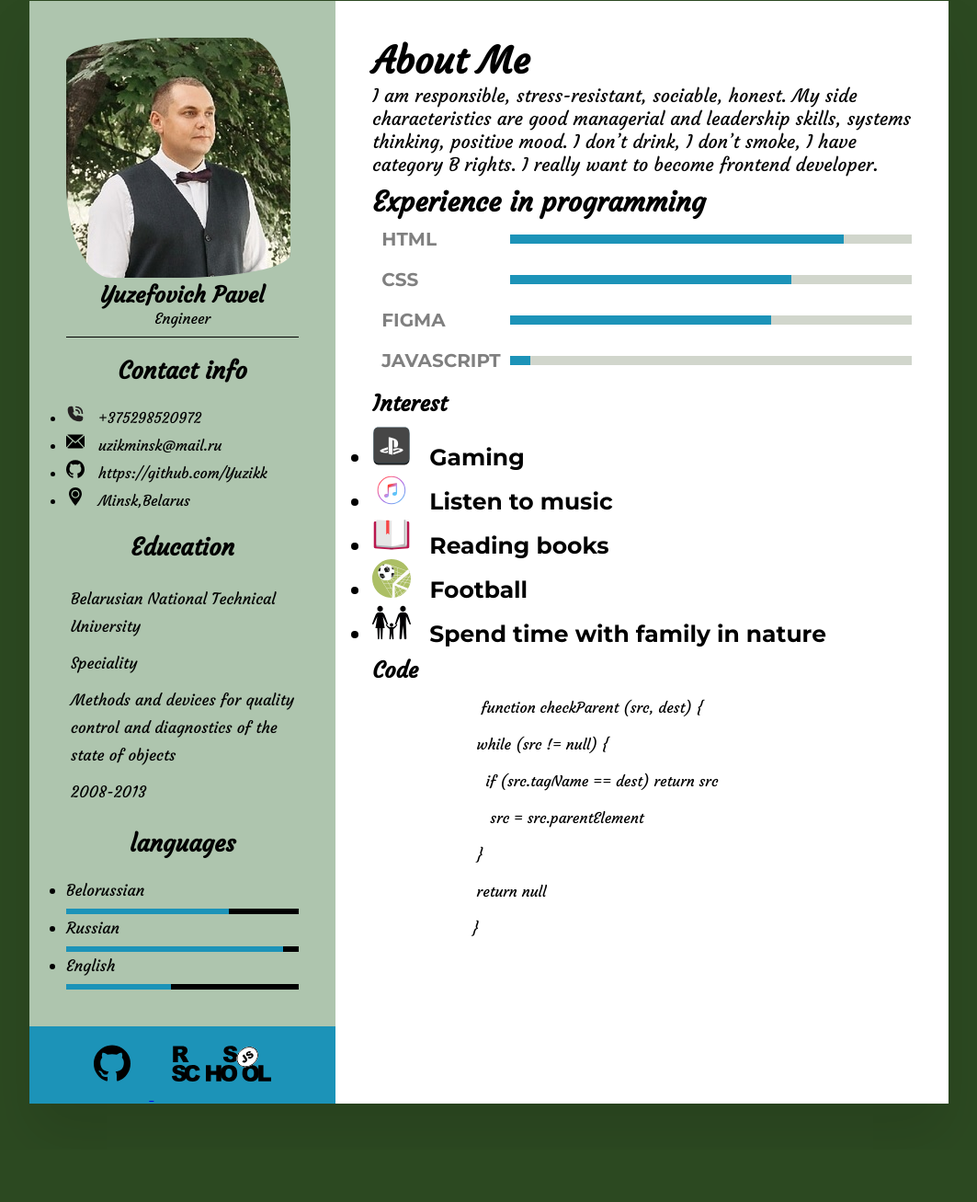
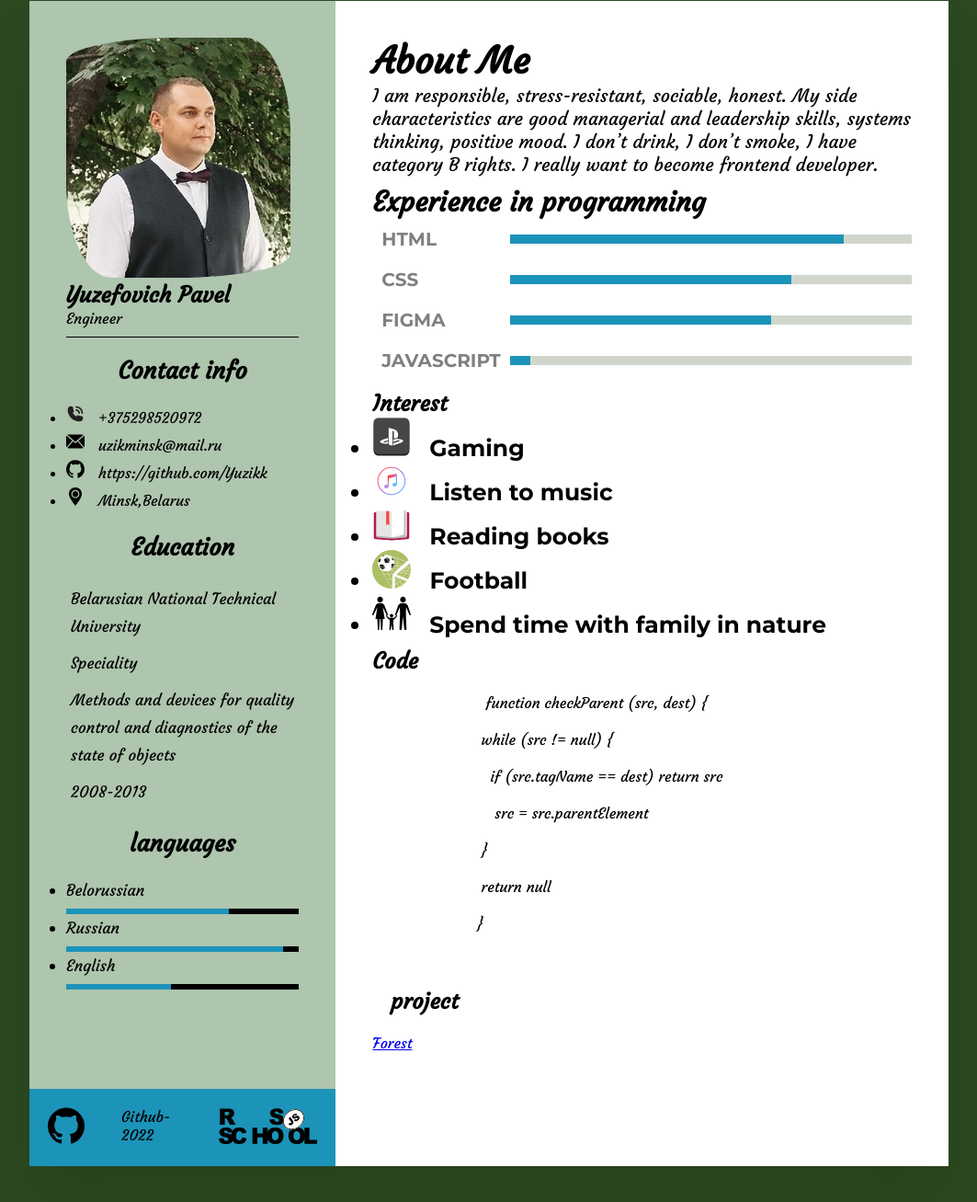
Before and after one commit to Yuzikk/rsschool-cv, a plain HTML site: page index.html in a window 1280 px wide. Shown: the part 49-1356 px from the top of the page at 92% size, without its empty margins (108-1171 px from the left). Before the commit the page ends 1299 px from the top, so only its background shows below. Drawn offline with Linux system fonts and the light colour scheme.

Commit message:
Add files via upload

```diff
--- a/index.html
+++ b/index.html
@@ -22,6 +22,7 @@
             </div>
             <div class="contact">
                 <h3 class="contact__title">Contact info</h3>
+                <nav class="nav">
                 <ul class="menu__list">
                     <li class="menu__list-item">
                         <img class="menu__contacts-img" src="images/phone.svg" alt="phone">
@@ -40,6 +41,7 @@
                         <a class="menu__link" href="https://goo.gl/maps/SKXCqqXdk355nMh5A">Minsk,Belarus</a>
                     </li>
                 </ul>
+                </nav>
             </div>
             <div class="contact__info">
                 <h3 class="contact__title-info">Education</h3>
@@ -94,14 +96,12 @@
                     <div class="persent">
                     <div style="width: 70%;"></div>
                 </div>
-                </div>
-                <div class="box__info">
+                </div><div class="box__info">
                     <h4 class="profile__title-text">Figma</h4>
                     <div class="persent">
                     <div style="width: 65%;"></div>
                 </div>
-                </div>
-                <div class="box__info">
+                </div><div class="box__info">
                     <h4 class="profile__title-text">JavaScript</h4>
                     <div class="persent">
                     <div style="width: 5%;"></div>
@@ -109,7 +109,7 @@
                 </div>
             </div>
             <div class="profile__title-interest">
-                <h2 class="profile__title-interest">Interest</h2>
+                <h2 class="profile__title-box">Interest</h2>
                 <ul class="profile__box">
                     <li class="profile__menu-box">
                         <img class="menu__box" src="images/playstation.svg" alt="playstation">Gaming</li>
@@ -135,6 +135,10 @@
                    }</code>
                 </pre>
             </div>
+            <div class="profile__project">
+                <h2 class="profile__title-project">project</h2>
+                <a class="profile__project-info" href="https://github.com/Yuzikk/Forest">Forest</a>
+            </div>
         </div>
     </div>
     <footer class="footer__title">
@@ -144,13 +148,15 @@
                     <a class="footer__social-link" href="https://github.com/Yuzikk">
                         <img class="footer__social-img" src="images/github.svg" alt="git">
                     </a>
+                    <p class="footer__social-text">Github-2022</p>
                     <a class="footer__social-link" href="https://rs.school">
                         <img class="footer__social-img" src="images/rs_school_js.svg" alt="rs_school">
                     </a>
                 </div>
             </div>
         </div>
+
     </footer>
-</div>
+    </div>
 </body>
 </html>
--- a/style.css
+++ b/style.css
@@ -50,12 +50,7 @@ padding: 40px;
 .profile__text-img {
     border-radius: 50% 20% / 10% 40%
 }
-.profile__text__title{
-    text-align: center;
-}
-.profile__text__info{
-    text-align: center;
-}
+
 .right__info {
     position: relative;
     background: #fff;
@@ -147,30 +142,35 @@ padding: 10px;
    margin-right: 20px;
 }
 .profile__text-pre{
-    margin: 15px;
+   margin: 20px;
+   font-size: 16px;
+}
+.profile__title-project{
+    padding: 20px;
 }
 .footer__title{
-    display: flex;
     background: #1c93b8;
     padding: 0;
-     justify-content: space-around;
+}
+.footer__social-text{
+    display: flex;
+    padding: 20px;
+}
+.footer__social{
+    display: flex;
+    justify-content: space-around;
 }
 .footer__social-img{
     height: 40px;
     margin: 20px;
 }
 @media(max-width:800px){
-    h3{
-        padding: 0;
-    }
     .container{
         margin: 10px;
         grid-template-columns: repeat(1, 1fr);
         text-align: center;
     }
-    .profile__text-pre{
-        font-family: 'Times New Roman', Times, serif;
-        text-align: initial;
-        font-size: x-small;
+    h3{
+        padding: 0;
     }
 }
```
